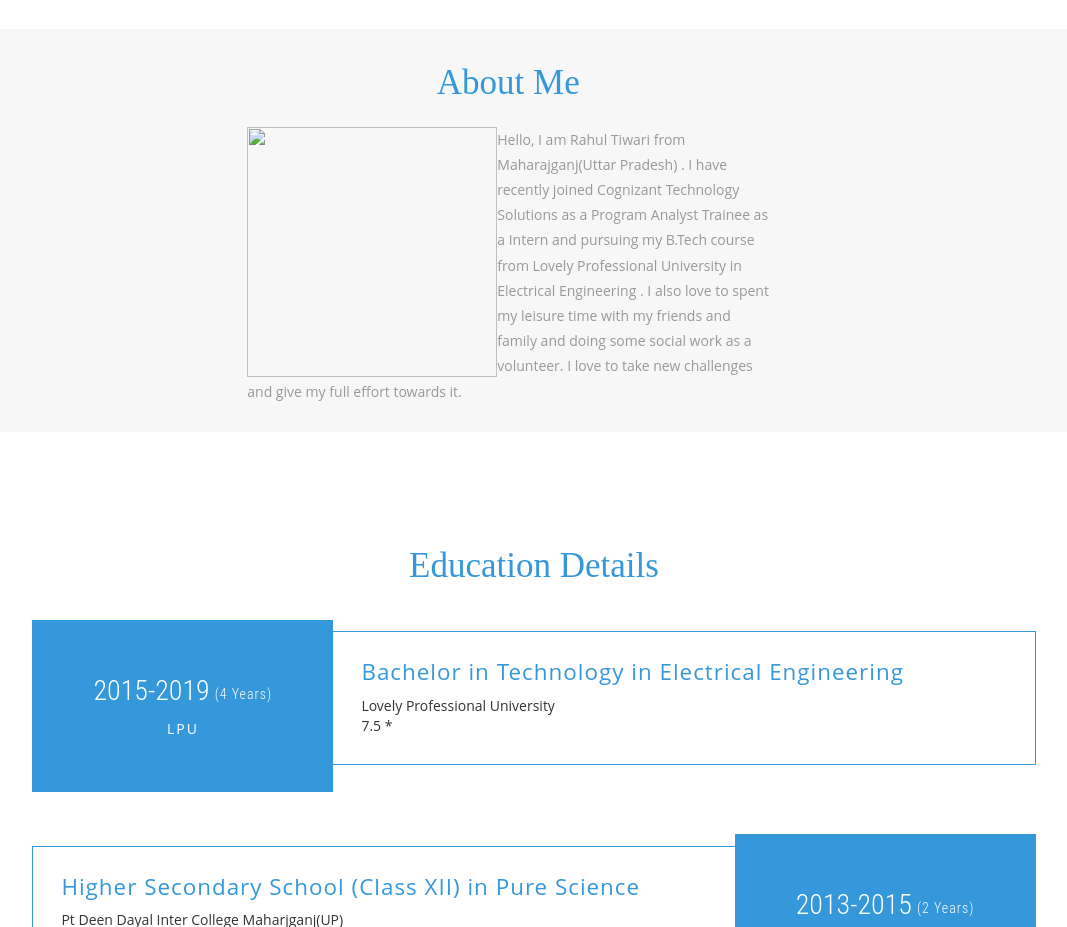
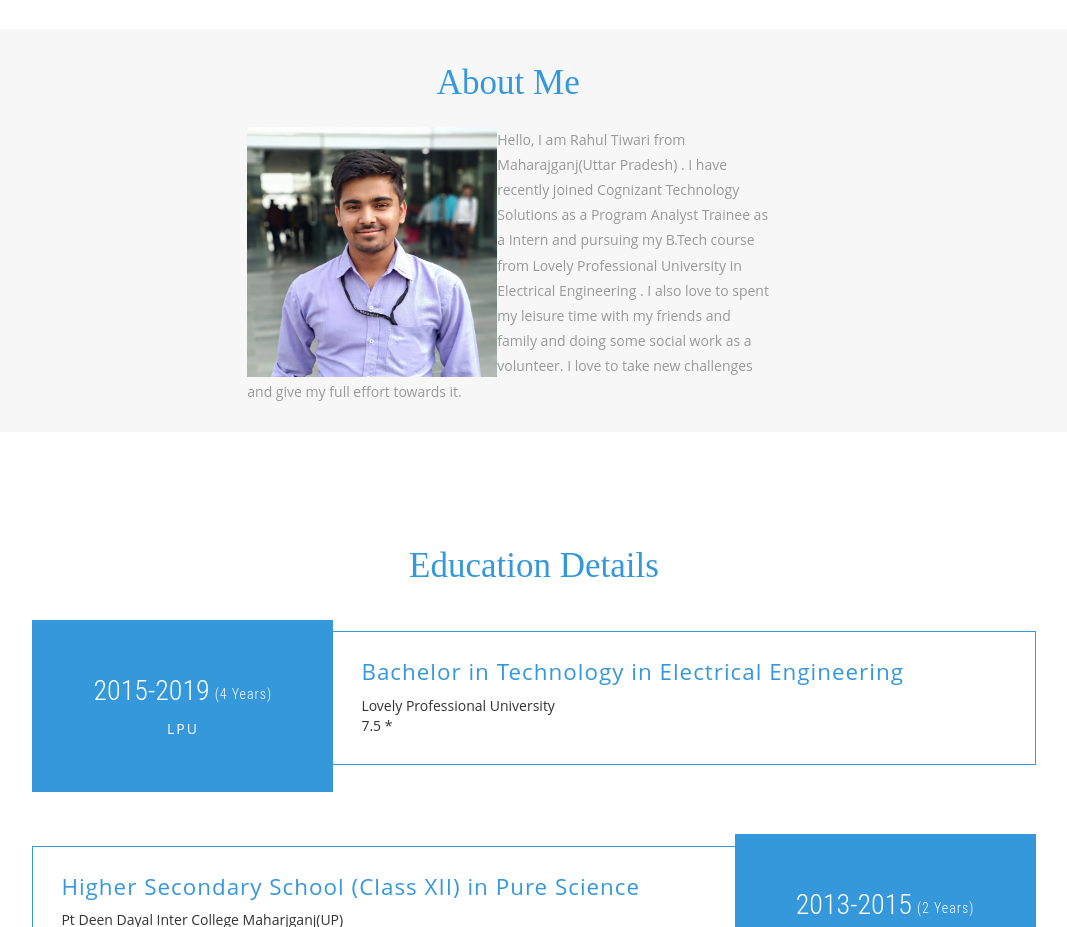
Before and after one commit to rahultiwari98/rahultiwari98.github.io, a plain HTML site: page Rkt.html in a window 1280 px wide. Shown: the part 1160-2087 px from the top of the page, without its empty margins (106-1173 px from the left). Drawn offline with Linux system fonts and the light colour scheme; files whose address does not match are found by name; a web font is replaced by a local one.

Commit message:
Add files via upload

```diff
--- a/Rkt.html
+++ b/Rkt.html
@@ -202,7 +202,7 @@ To put my theoritical knowledge into practical, gain real life experience and un
 	 <div class="about-right">
 		<h3>About Me</h3>
 		<h4></h4>
-		<img src="C:\Users\761519\Desktop\ghj.jpg" align="left" height="250px" width="250px">
+		<img src="ghj.jpg" align="left" height="250px" width="250px">
 		<p>Hello, I am Rahul Tiwari from Maharajganj(Uttar Pradesh) . I have recently joined Cognizant Technology Solutions as a Program Analyst Trainee as a Intern and pursuing my B.Tech course from Lovely Professional University in Electrical Engineering . I also love to spent my leisure time with my friends and family and doing some social work as a volunteer. I love to take new challenges and give my full effort towards it.
 </div>
 	 <div class="clearfix"></div>
```
Also changed, not shown: ghj.jpg (added).
